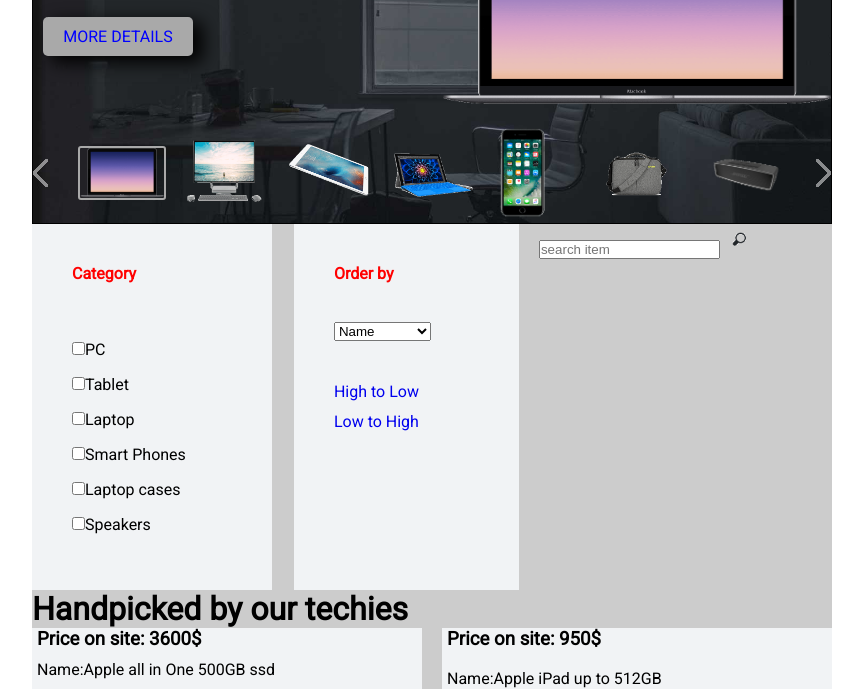
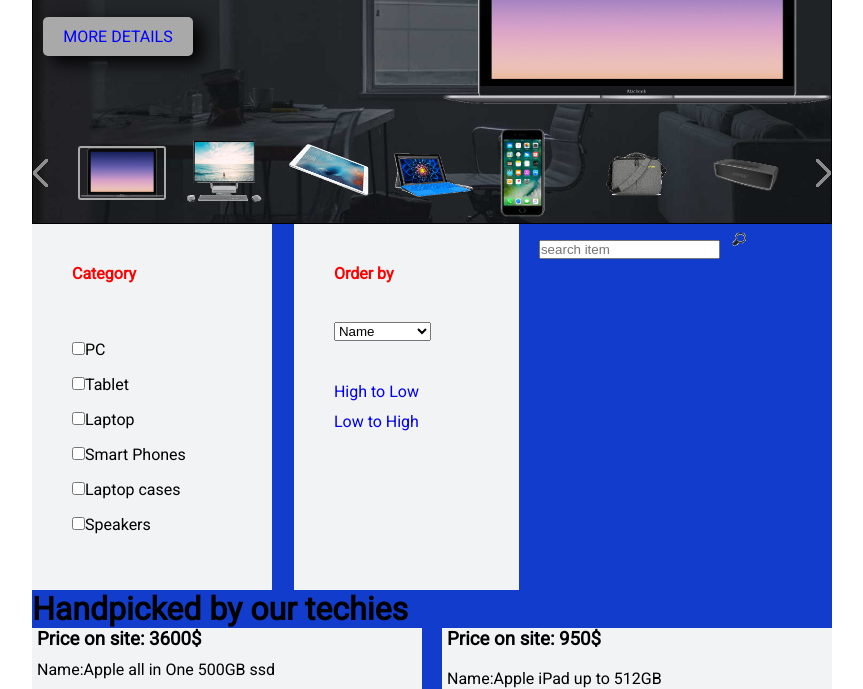
Before and after one commit to GeorgeGunin/Angular-JS-Project-test, a plain HTML site: page public_html/index.html in a window 1280 px wide. Shown: the part 188-877 px from the top of the page, without its empty margins (208-1071 px from the left). Drawn offline with nearby package versions, Linux system fonts and the light colour scheme; some packages are replaced by stand-ins of ours.

Commit message:
esho odin test

```diff
--- a/public_html/css/style.css
+++ b/public_html/css/style.css
@@ -10,7 +10,7 @@
   max-width:800px;
   height: auto;
   margin: 0 auto;
-  background-color: #cccccc;
+  background-color: #123ccc;
   display: grid;
   grid-template:repeat(4,auto)/1fr;
 }
```
